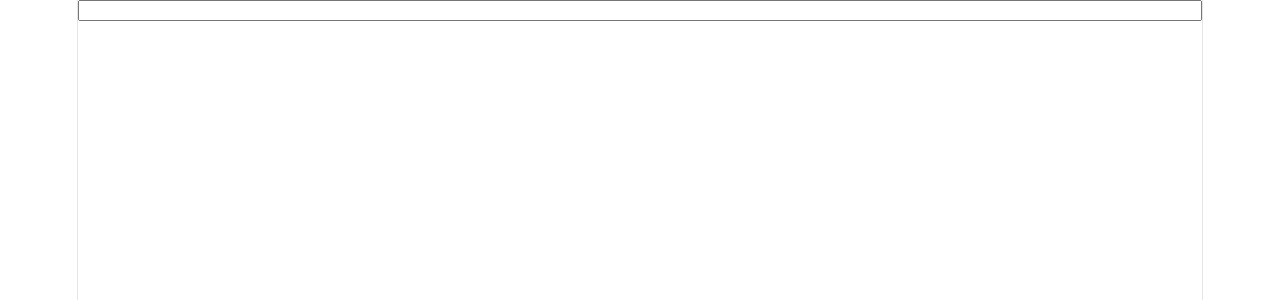
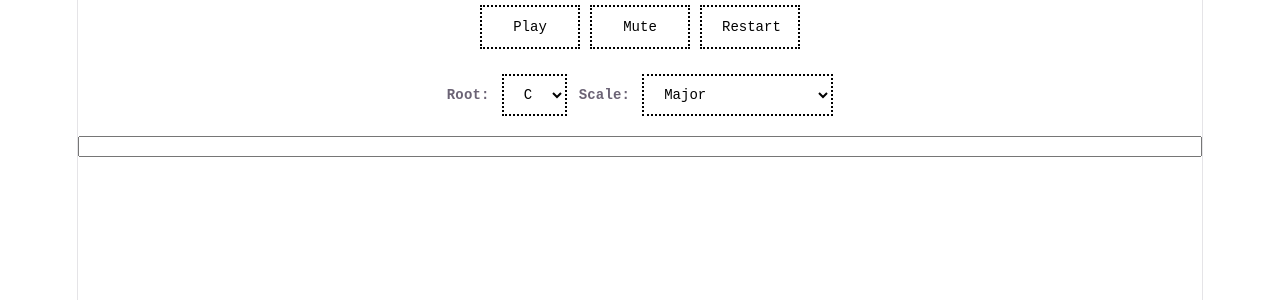
Before and after one commit to jhelangley/textune, a React (Vite) app: page / in a window 1280 px wide. Shown: the top 300 px of the page. Built offline with nearby package versions, Linux system fonts and the light colour scheme.

Commit message:
added char to pitch/duration functionality, some ui updates, scale/root lookup tables

```diff
--- a/src/App.css
+++ b/src/App.css
@@ -14,7 +14,7 @@
   width: 50px;
   height: 50px;
   flex-shrink: 0;
-
+  position: relative;
   box-sizing: border-box;
   border: 2px dotted black;
 
@@ -23,6 +23,22 @@
   justify-content: center;
 
   animation: appear 180ms ease-out;
+}
+
+.cell-pitch {
+  position: absolute;
+  bottom: -5px;
+  right: 3px;
+  font-size: 10px;
+  color: grey;
+}
+
+.cell-timing {
+  position: absolute;
+  bottom: -5px;
+  left: 3px;
+  font-size: 10px;
+  color: grey;
 }
 
 @keyframes appear {
@@ -36,3 +52,80 @@
     transform: scale(1);
   }
 }
+
+.playback-container {
+  display: flex;
+  justify-content: center;
+  gap: 12px;
+  margin: 30px auto;
+}
+
+.playback-controls {
+  width: 100px;
+  padding: 12px 20px;
+  margin: 5px;
+  background: white;
+  color: black;
+  border: 2px dotted black;
+  border-radius: 0;
+
+  font-family: monospace;
+  font-size: 14px;
+  cursor: pointer;
+
+  transition: transform 150ms ease, box-shadow 150ms ease;
+}
+
+.playback-controls:hover {
+  background: black;
+  color: white;
+  border: 2px dotted white;
+}
+
+.playback-controls:active {
+  transform: scale(0.97);
+  box-shadow: 2px 2px 0px black;
+}
+
+
+
+
+#music-settings-container {
+  display: flex;
+  align-items: center;
+  justify-content: center;
+  flex-wrap: wrap;
+  gap: 12px;
+
+  margin: 20px auto;
+}
+
+#music-settings-container label {
+  font-family: monospace;
+  font-size: 14px;
+  font-weight: bold;
+}
+
+.music-settings {
+  padding: 10px 16px;
+
+  background: white;
+  color: black;
+  border: 2px dotted black;
+  border-radius: 0;
+
+  font-family: monospace;
+  font-size: 14px;
+  cursor: pointer;
+
+  transition: transform 150ms ease, box-shadow 150ms ease;
+}
+
+.music-settings:hover {
+
+}
+
+.music-settings:focus-visible {
+  outline: 2px solid black;
+  outline-offset: 4px;
+}
--- a/src/App.jsx
+++ b/src/App.jsx
@@ -2,13 +2,35 @@ import { useState } from 'react'
 import './App.css'
 import Cell from './components/Cell.jsx'
 import TextInput from './components/TextInput.jsx'
+import PlayBackControl from './components/PlaybackControl.jsx'
+import MusicSettings from './components/MusicSettings.jsx'
+import { charToPitch } from './music/charToPitch.js'
+import { charToTiming } from './music/charToTiming.js'
 
 function App() {
   const [inputText, setInputText] = useState('')
+  const [isPlaying, setIsPlaying] = useState(false)
+  const [isMuted, setIsMuted] = useState(false)
+  const [activeCellIndex, setActiveCellIndex] = useState(0)
+  const [musicSettings, setMusicSettings] = useState({root: 'c', scale: 'major'})
+
   return (
     <>
+      <PlayBackControl
+        isPlaying={isPlaying}
+        setIsPlaying={setIsPlaying}
+        isMuted={isMuted}
+        setIsMuted={setIsMuted}
+        />
+        <MusicSettings musicSettings={musicSettings} setMusicSettings={setMusicSettings} />
       <TextInput value={inputText} onChange={setInputText}/>
-      <div className='character-grid'>{inputText.split('').map((char, index) => <Cell key={index} char={char} />)}
+      <div className='character-grid'>
+        { inputText.split('').map((char, index) => (
+          <Cell key={index}
+                char={char}
+                pitch={charToPitch(char, musicSettings.root, musicSettings.scale)}
+                timing={charToTiming(char)}
+                />))}
       </div>
 
     </>
--- a/src/components/Cell.jsx
+++ b/src/components/Cell.jsx
@@ -1,5 +1,15 @@
-export default function Cell ({ char }) {
+export default function Cell ({ char, pitch, timing }) {
+    let timingSymbol;
+    if (timing === 0.5) timingSymbol = '⚆';
+    if (timing === 1) timingSymbol = '⚇';
+    if (timing === 1.5) timingSymbol = '⚈';
+    if (timing === 2) timingSymbol = '⚉';
+
     return (
-                <div className='character-cell'>{char}</div>
+                <div className='character-cell'>
+                    <span className='cell-char'>{char}</span>
+                    <span className='cell-pitch'>{pitch}</span>
+                    <span className='cell-timing'>{timingSymbol}</span>
+                </div>
       )
     }
--- /dev/null
+++ b/src/components/MusicSettings.jsx
@@ -0,0 +1,25 @@
+export default function MusicSettings ({musicSettings, setMusicSettings }) {
+    return (
+        <div id='music-settings-container'>
+            <label>Root:</label>
+            <select className='music-settings' value={musicSettings.root}
+            onChange={e => setMusicSettings(prev => ({...prev, root: e.target.value}))}>
+                <option value='a'>A</option>
+                <option value='b'>B</option>
+                <option value='c'>C</option>
+                <option value='d'>D</option>
+                <option value='e'>E</option>
+                <option value='f'>F</option>
+                <option value='g'>G</option>
+            </select>
+            <label>Scale:</label>
+            <select className='music-settings' value={musicSettings.scale}
+            onChange={e => setMusicSettings(prev => ({...prev, scale: e.target.value}))}>
+                <option value='major'>Major</option>
+                <option value='minor'>Minor</option>
+                <option value='majorPenta'>Major Pentatonic</option>
+                <option value='minorPenta'>Minor Pentatonic</option>
+            </select>
+        </div>
+    )
+}
--- /dev/null
+++ b/src/components/PlaybackControl.jsx
@@ -0,0 +1,9 @@
+export default function PlayBackControls ({ isPlaying, isMuted, setIsPlaying, setIsMuted }) {
+    return (
+        <div id='playback-container'>
+        <button id='play-pause' className='playback-controls' onClick={() => setIsPlaying(!isPlaying)}>{isPlaying ? "Pause" : "Play"}</button>
+        <button id='mute' className='playback-controls' onClick={() => setIsMuted(!isMuted)}>{isMuted ? "Unmute" : "Mute"}</button>
+        <button id='restart' className='playback-controls' onClick={() => console.log('reset index to 0')}>Restart</button>
+        </div>
+    )
+}
--- /dev/null
+++ b/src/music/charToPitch.js
@@ -0,0 +1,11 @@
+import { scales, roots } from "./scales";
+
+export function charToPitch (char, root, scale) {
+    const scaleIntervals = scales[scale];
+    const rootOffset = roots[root];
+    const alphaPos = char.toUpperCase().charCodeAt() - 65;
+    if (alphaPos < 0 || alphaPos > 25) return null;
+    const noteOffset = scaleIntervals[alphaPos % scaleIntervals.length];
+    const octave = Math.floor(alphaPos / scaleIntervals.length);
+    return 48 + rootOffset + noteOffset + (octave * 12)
+}
--- /dev/null
+++ b/src/music/charToTiming.js
@@ -0,0 +1,34 @@
+const durations = [
+    1,      // a
+    1.5,    // b
+    1.5,    // c
+    0.5,    // d
+    1,      // e
+    1.5,    // f
+    1.5,    // g
+    0.5,    // h
+    1,      // i
+    2,      // j
+    2,      // k
+    0.5,    // l
+    1.5,    // m
+    0.5,    // n
+    1,      // o
+    1.5,    // p
+    2,      // q
+    0.5,    // r
+    0.5,    // s
+    1,      // t
+    0.5,    // u
+    2,      // v
+    1.5,    // w
+    2,      // x
+    1.5,    // y
+    2       // z
+]
+
+export function charToTiming (char) {
+    const alphaPos = char.toUpperCase().charCodeAt() - 65;
+    if (alphaPos < 0 || alphaPos > 25) return 1;
+    return durations[alphaPos];
+}
--- /dev/null
+++ b/src/music/scales.js
@@ -0,0 +1,21 @@
+export const scales = {
+    major: [0, 2, 4, 5, 7, 9, 11],
+    minor: [0, 2, 3, 5, 7, 8, 10],
+    majorPenta: [0, 2, 4, 7, 9],
+    minorPenta: [0, 3, 5, 7, 10],
+    dorian: [0, 2, 3, 5, 7, 9, 10],
+    phrygian: [0, 1, 3, 5, 7, 8, 10],
+    lydian: [0, 2, 4, 6, 7, 9, 11],
+    mixolydian: [0, 2, 4, 5, 7, 9, 10],
+    locrian: [0, 1, 3, 5, 6, 8, 10]
+}
+
+export const roots = {
+    c: 0,
+    d: 2,
+    e: 4,
+    f: 5,
+    g: 7,
+    a: 9,
+    b: 11
+}
```
